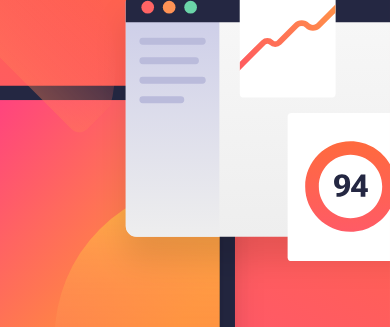
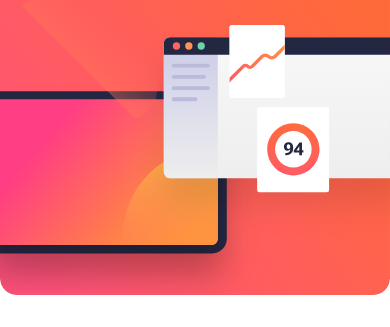
Before and after one commit to morauszkia/fm-newsletter-signup, a plain HTML site: page index.html in a window 390 px wide. Shown: the top 327 px of the page. Drawn offline with Linux system fonts and the light colour scheme.

Commit message:
Change image breaking point and position & fix body height

```diff
--- a/index.html
+++ b/index.html
@@ -17,8 +17,8 @@
     <!-- Sign-up form start -->
     <main class="flex-column">
       <picture class="img">
-        <source media="(max-width: 375px)" srcset="./assets/images/illustration-sign-up-mobile.svg">
-        <source media="(min-width: 376px)" srcset="./assets/images/illustration-sign-up-desktop.svg">
+        <source media="(max-width: 700px)" srcset="./assets/images/illustration-sign-up-mobile.svg">
+        <source media="(min-width: 701px)" srcset="./assets/images/illustration-sign-up-desktop.svg">
         <img src="./assets/images/illustration-sign-up-mobile.svg" alt="Dashboard illustration">
       </picture>
 
--- a/styles.css
+++ b/styles.css
@@ -50,7 +50,7 @@ body {
   color: var(--dark-slate-grey);
 
   position: relative;
-  height: 100dvh;
+  min-height: 100dvh;
 }
 
 main {
@@ -61,6 +61,7 @@ main {
   width: 100%;
   max-height: 40vh;
   object-fit: cover;
+  object-position: bottom;
 }
 
 .container {
```
